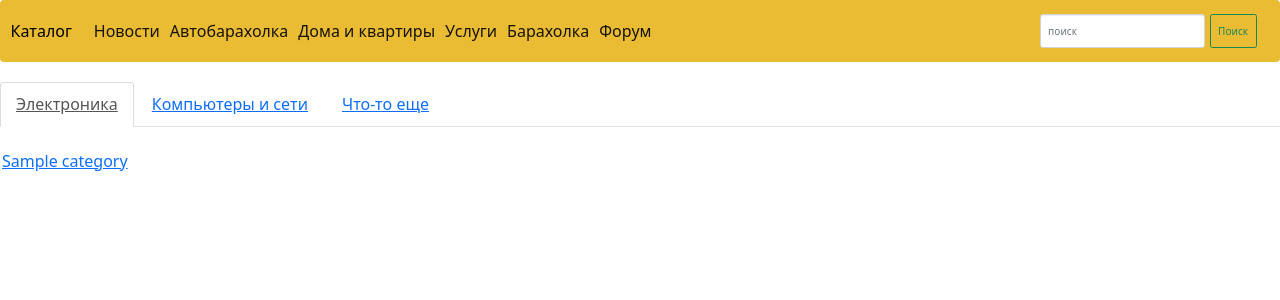
After one commit to eazzy-m/pet-projects, a Django app: template catalog/templates/catalog/category_first.html in a window 1280 px wide. The commit adds this page. Shown: the top 300 px of the page. Run offline with Django 3.2, Linux system fonts and the light colour scheme; the template is opened without the code that fills it: most values are stand-ins (such as "Sample title", 1, 10 or a date in 2020); parts of the project's set-up code (start-up, migrations or seed data) failed here and were passed over; some libraries are stand-ins or nearby versions.

Commit message:
did category

```diff
--- /dev/null
+++ b/catalog/templates/catalog/category_first.html
@@ -0,0 +1,76 @@
+{% extends 'catalog/base_catalog.html' %}
+
+{% block title%}
+Category_first
+{% endblock %}
+
+{% block content %}
+<div class="">
+    <div>
+        <ul class="nav nav-tabs" role="tablist">
+            <li role="presentation" class="active">
+                <a href="#description" aria-controls="home" role="tab" data-toggle="tab">
+                    Электроника
+                </a>
+            </li>
+            <li role="presentation">
+                <a href="#delivery" aria-controls="profile" role="tab" data-toggle="tab">
+                    Компьютеры и сети
+                </a>
+            </li>
+            <li role="presentation">
+                <a href="#messages" aria-controls="messages" role="tab" data-toggle="tab">
+                    Что-то еще
+                </a>
+            </li>
+        </ul>
+        <!-- Tab panes -->
+        <div class="tab-content">
+            <div role="tabpanel" class="tab-pane active" id="description">
+                {% for category in category_electronics %}
+                <br>
+                <a href="{% url 'category_name' slug=category.slug %}">{{ category.name }}</a><br>
+                <br>
+                {% endfor %}
+
+            </div>
+            <div role="tabpanel" class="tab-pane" id="delivery">
+                {% for category in category_comps %}
+                <br>
+                <a href="{% url 'category_name' slug=category.slug %}">{{ category.name }}</a><br>
+                <br>
+                {% endfor %}
+            </div>
+            <div role="tabpanel" class="tab-pane" id="messages">
+<!--                <ul class="nav nav-tabs ">-->
+<!--                    <li class="active"><a data-toggle="pill" href="#home">Главная</a></li>-->
+<!--                    <li><a data-toggle="pill" href="#prod">Продукция</a></li>-->
+<!--                    <li><a data-toggle="pill" href="#sale">Акции</a></li>-->
+<!--                    <li><a data-toggle="pill" href="#cont">Контакты</a></li>-->
+<!--                </ul>-->
+
+<!--                <div class="tab-content">-->
+<!--                    <div id="home" class="tab-pane in active">-->
+<!--                        <h3>Главная</h3>-->
+<!--                        <p>Описание преимуществ компании.</p>-->
+<!--                    </div>-->
+<!--                    <div id="prod" class="tab-pane">-->
+<!--                        <h3>Продукция</h3>-->
+<!--                        <p>Каталоги имеющейся продукции.</p>-->
+<!--                    </div>-->
+<!--                    <div id="sale" class="tab-pane ">-->
+<!--                        <h3>Акции2</h3>-->
+<!--                        <p>Список действующих акций.</p>-->
+<!--                    </div>-->
+<!--                    <div id="cont" class="tab-pane">-->
+<!--                        <h3>Контакты</h3>-->
+<!--                        <p>Наши контакты</p>-->
+<!--                    </div>-->
+<!--                </div>-->
+            </div>
+        </div>
+    </div>
+
+</div>
+</div>
+{% endblock %}
--- a/catalog/templates/catalog/good_detail.html
+++ b/catalog/templates/catalog/good_detail.html
@@ -8,8 +8,8 @@ Good_detail
 
 <nav aria_label="breadcrumb" class="m-3">
     <ol class="breadcrumb">
-        <li class="breadcrumb-item"><a href="{% url 'main' %}">Каталог</a></li>
-        <li class="breadcrumb-item"><a href="#">{{ good.product_category.name}}</a></li>
+        <li class="breadcrumb-item"><a href="{% url 'category_first' %}">Каталог</a></li>
+        <li class="breadcrumb-item"><a href="{% url 'category_goods' slug=good.product_category.slug %}">{{ good.product_category.name}}</a></li>
         <li class="breadcrumb-item active" aria-current="page">{{good.title}}</li>
     </ol>
 </nav>
--- a/catalog/urls.py
+++ b/catalog/urls.py
@@ -1,5 +1,5 @@
 from django.urls import path, include
-from catalog.views import main, GoodDetailView
+from catalog.views import main, GoodDetailView, category_first, category_name, category_goods
 
 
 
@@ -7,4 +7,7 @@ from catalog.views import main, GoodDetailView
 urlpatterns = [
     path('', main, name='main'),
     path('goods/<str:ct_model>/<str:slug>/', GoodDetailView.as_view(), name='good_detail'),
+    path('category_name/<str:slug>/', category_name, name='category_name'),
+    path('category_goods/<str:slug>/', category_goods, name='category_goods'),
+    path('category_first/', category_first, name='category_first'),
 ]
--- a/templates/main.html
+++ b/templates/main.html
@@ -22,7 +22,7 @@
 <nav class="navbar navbar-expand-lg navbar-light" style="background-color: #eabc34;">
     <div class="container-fluid">
 
-        <a class="nav-link active" href="#" style="text-decoration: none; color: #020000">Каталог</a>
+        <a class="nav-link active" href="{% url 'category_first' %}" style="text-decoration: none; color: #020000">Каталог</a>
         <button class="navbar-toggler" type="button" data-bs-toggle="collapse" data-bs-target="#navbarSupportedContent"
                 aria-controls="navbarSupportedContent" aria-expanded="false" aria-label="Toggle navigation">
             <span class="navbar-toggler-icon"></span>
```
Also changed, not shown: catalog/models.py (+11 -7 lines), catalog/templates/catalog/category_goods.html (added, +20 -0 lines), catalog/templates/catalog/category_name.html (added, +19 -0 lines), catalog/views.py (+40 -3 lines).
